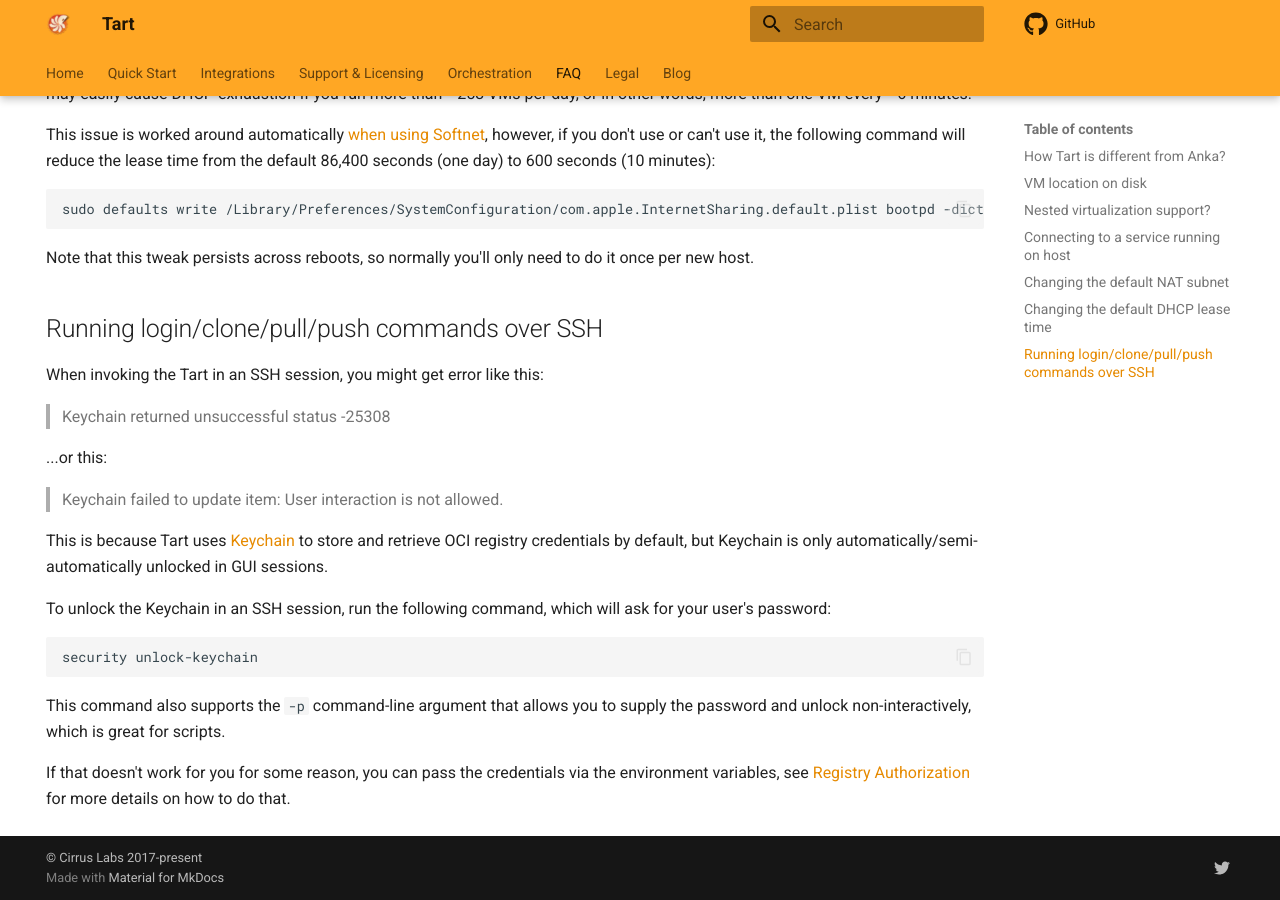
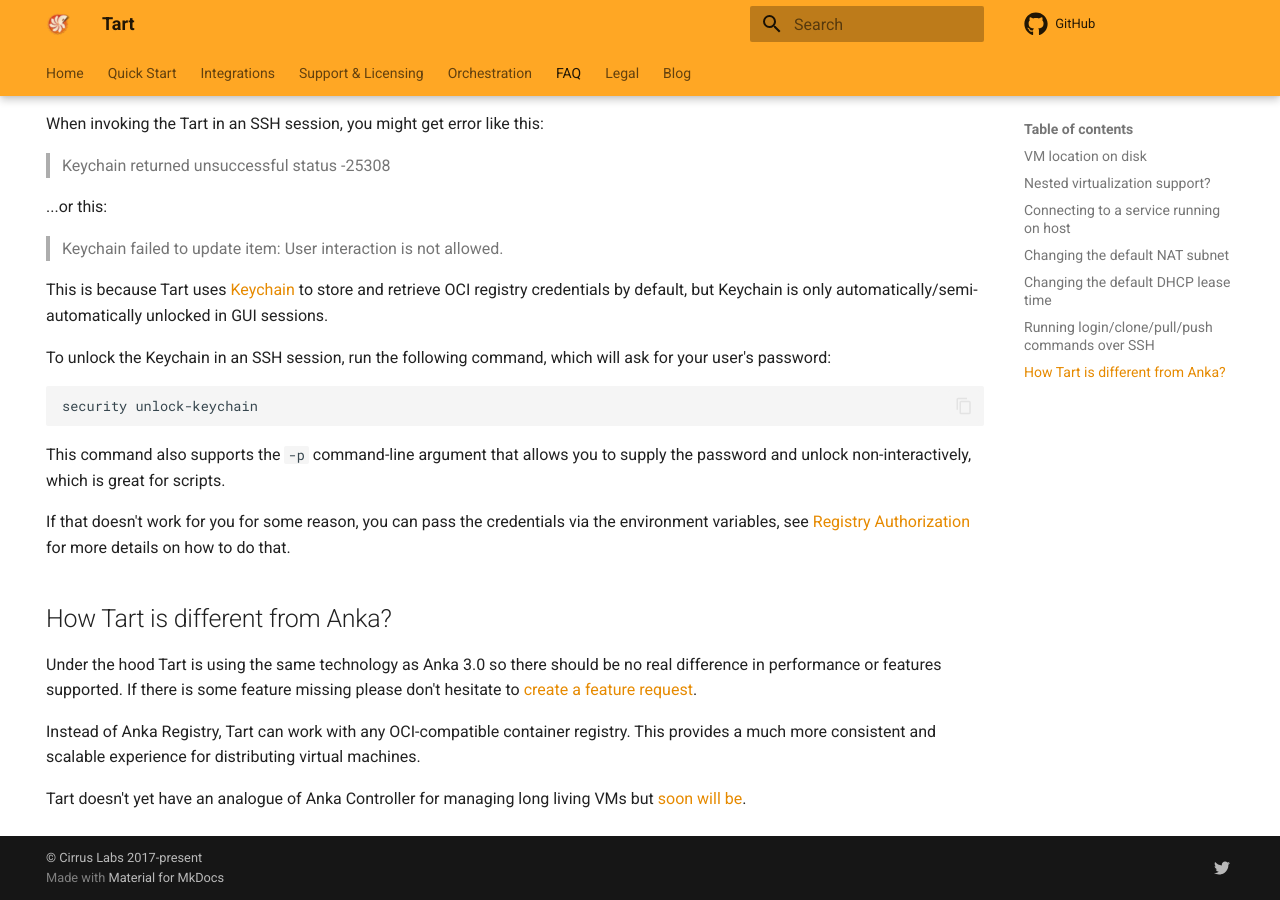
Before and after one commit to cirruslabs/tart, an MkDocs documentation site: the page built from docs/faq.md, in a window 1280 px wide and 900 px high, scrolled down 1413 px. Built offline with MkDocs 1.6.1 and Material for MkDocs 9.7.7, drawn with Linux system fonts in a browser that asks for light colours; plug-ins that fetch from the network failed and are left out; comment, search, counter and statistics services are not loaded; some of the changed text lies outside the part shown.

Commit message:
[docs] Deprioritize Anna
Tart is now arguably more popular and there is no need to have Anka compartment first in the FAQ. It's not a frequent question anymore.

```diff
--- a/docs/faq.md
+++ b/docs/faq.md
@@ -88,3 +78,13 @@
 This command also supports the `-p` command-line argument that allows you to supply the password and unlock non-interactively, which is great for scripts.
 
 If that doesn't work for you for some reason, you can pass the credentials via the environment variables, see [Registry Authorization](integrations/vm-management.md#registry-authorization) for more details on how to do that.
+
+## How Tart is different from Anka?
+
+Under the hood Tart is using the same technology as Anka 3.0 so there should be no real difference in performance
+or features supported. If there is some feature missing please don't hesitate to [create a feature request](https://github.com/cirruslabs/tart/issues).
+
+Instead of Anka Registry, Tart can work with any OCI-compatible container registry. This provides a much more consistent
+and scalable experience for distributing virtual machines.
+
+Tart doesn't yet have an analogue of Anka Controller for managing long living VMs but [soon will be](https://github.com/cirruslabs/tart/issues/372).
```
Also changed, not shown: other parts of docs/faq.md (+0 -10 lines).
